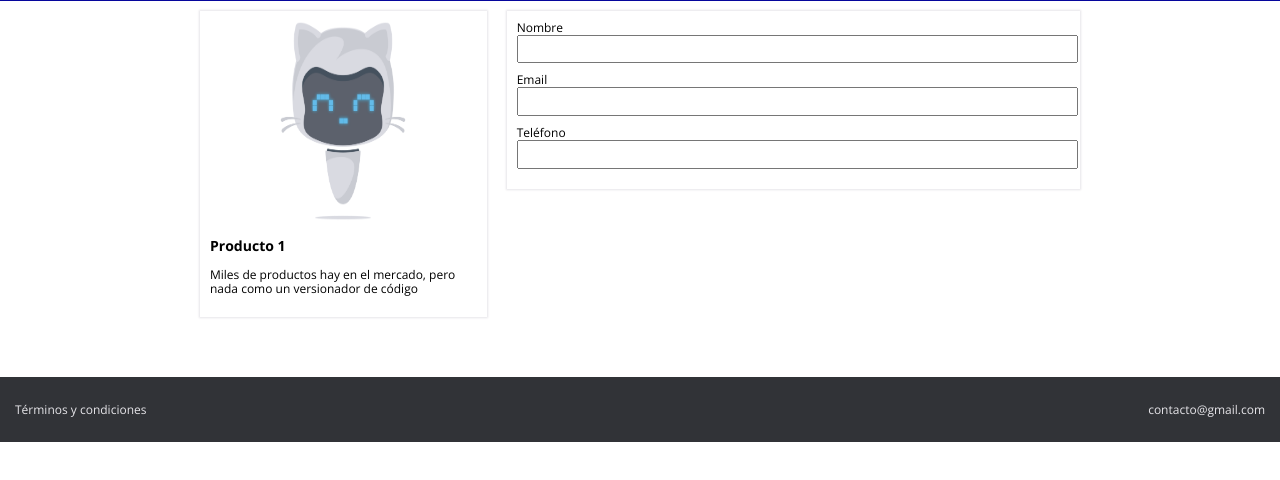
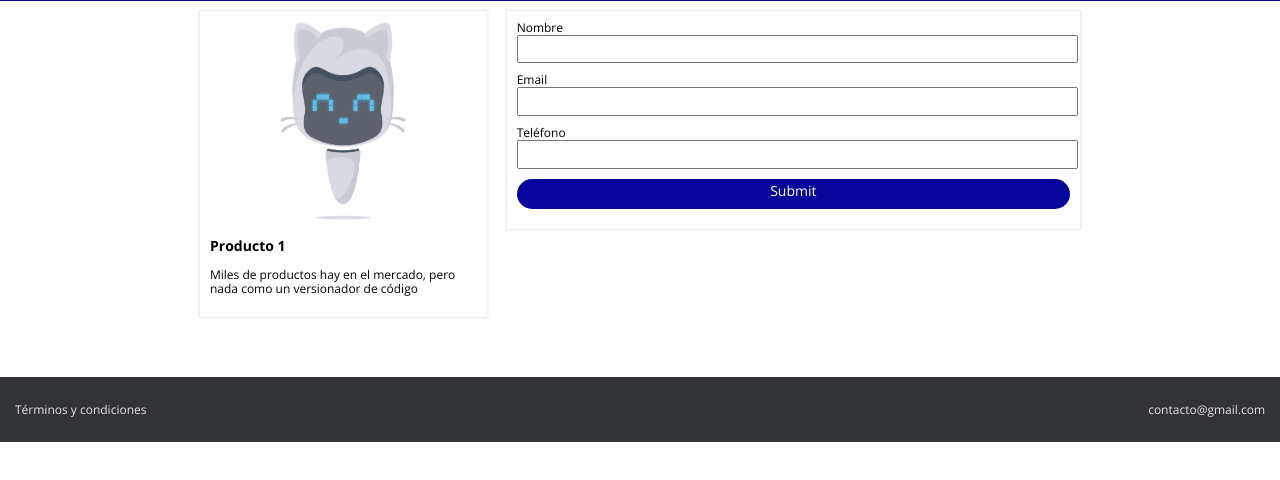
Before and after one commit to CristhianArce/cajas, a plain HTML site: page venta.html in a window 1280 px wide. Shown: the part 112-592 px from the top of the page. Drawn offline with nearby package versions, Linux system fonts and the light colour scheme.

Commit message:
End of the project.... by now

```diff
--- a/css/estilos.css
+++ b/css/estilos.css
@@ -204,6 +204,16 @@ input {
   margin-bottom: 10px;
 }
 
+.submit_btn{
+  padding-top: 4px;
+  background-color: var(--blue-color);
+  border: none;
+  align-items: center;
+  color: white;
+  border-radius: 20px;
+  font-size: 14px;
+}
+
 /* Estilos para el Footer */
 
 footer{
--- a/venta.html
+++ b/venta.html
@@ -49,6 +49,7 @@
                     <br>
                     <label for="phone">Teléfono</label>
                     <input name="phone"  type="text">
+                    <input type="submit" class="submit_btn" value="Submit">
                 </form>
             </div>
         </div>
```
